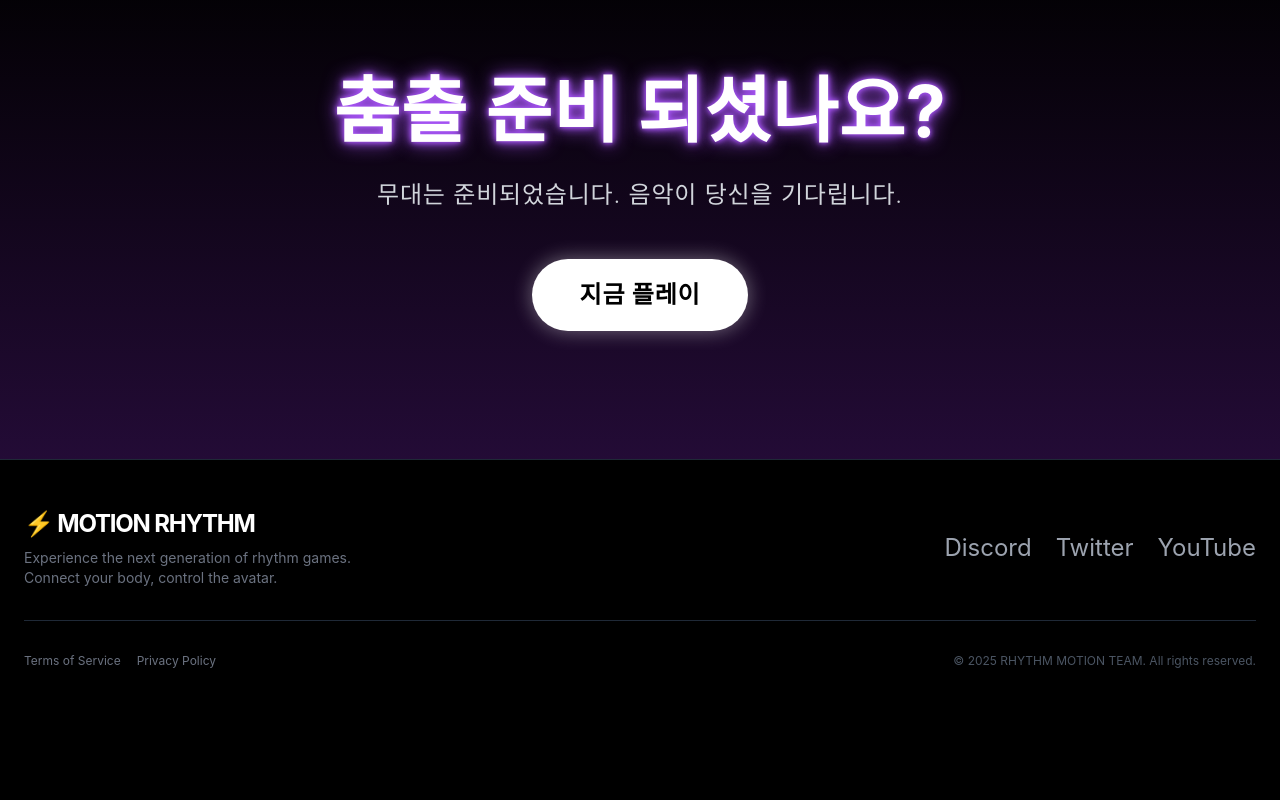
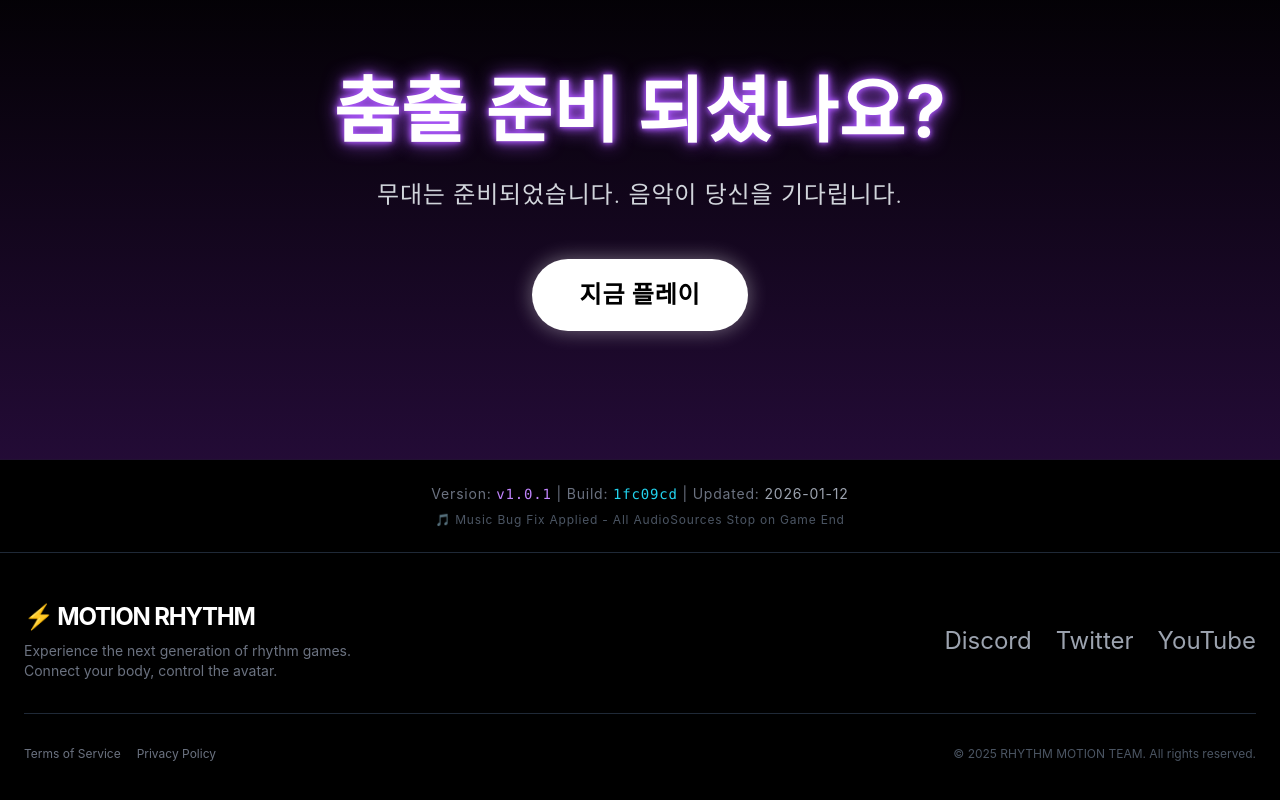
Before and after one commit to sohee9010/rhythm-game-website, a React (Vite) app in the folder Frontend/: page / in a window 1280 px wide. Shown: the part 1620-2420 px from the top of the page. Before the commit the page ends 2337 px from the top, so only its background shows below. Built offline with nearby package versions, Linux system fonts and the light colour scheme; a web font is replaced by a local one.

Commit message:
Add version footer to homepage for deployment verification

```diff
--- a/Frontend/src/pages/HomePage.tsx
+++ b/Frontend/src/pages/HomePage.tsx
@@ -113,6 +113,22 @@ const HomePage: React.FC = () => {
           </Link>
         </div>
       </section>
+
+      {/* Version Footer */}
+      <footer className="py-6 bg-black/90 border-t border-purple-500/20">
+        <div className="max-w-7xl mx-auto px-6 text-center">
+          <p className="text-gray-500 text-sm">
+            Version: <span className="text-purple-400 font-mono">v1.0.1</span>
+            {' '} | {' '}
+            Build: <span className="text-cyan-400 font-mono">1fc09cd</span>
+            {' '} | {' '}
+            Updated: <span className="text-gray-400">2026-01-12</span>
+          </p>
+          <p className="text-gray-600 text-xs mt-2">
+            🎵 Music Bug Fix Applied - All AudioSources Stop on Game End
+          </p>
+        </div>
+      </footer>
     </div>
   )
 }
```
